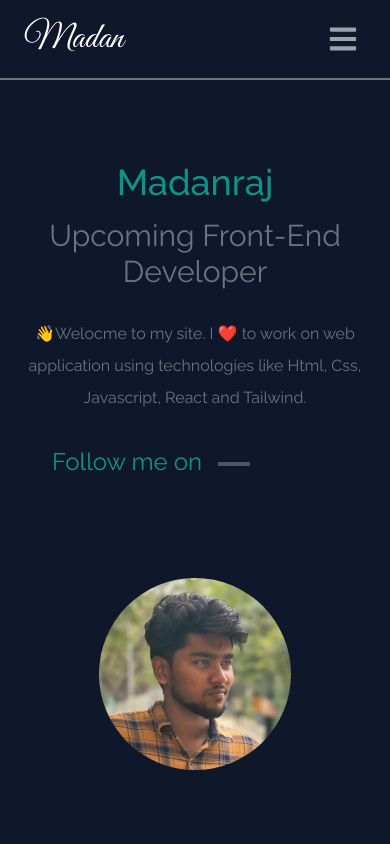
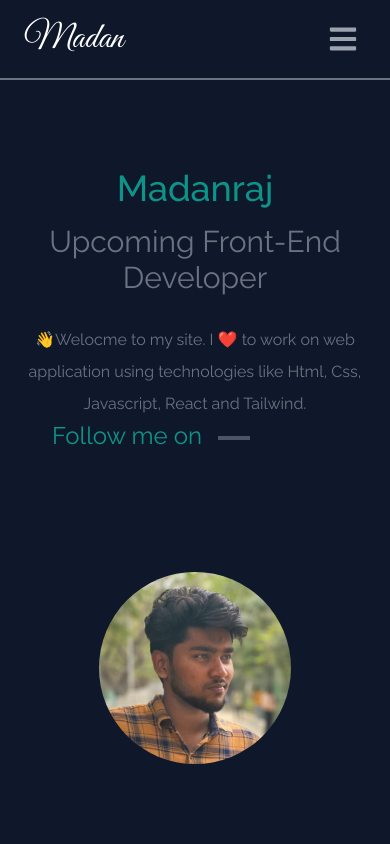
Before and after one commit to Madanraj0519/Madanraj-Portfolio, a React (Create React App) app: page / in a window 390 px wide. Shown: the top 844 px of the page. Built offline with nearby package versions, Linux system fonts and the light colour scheme.

Commit message:
change in socials

```diff
--- a/src/components/Socials.js
+++ b/src/components/Socials.js
@@ -64,9 +64,9 @@ const Socials = () => {
   return (
     <div className="text-2xl flex justify-center gap-10 py-3 text-gray-500">
 
-     <nav className="nav max-w-full flex align-middle pointer-events-none hover:pointer-events-auto">
+     <nav className="nav max-w-full flex align-middle pointer-events-none hover:pointer-events-auto -mt-8 sm:mt-0">
 
-      <h4 className="sm-header text-2xl cursor-pointer pointer-events-auto text-teal-600">Follow me on</h4>
+      <h4 className="sm-header text-2xl cursor-pointer pointer-events-auto text-teal-600 ">Follow me on</h4>
 
     <div className="line w-40 h-1 bg-gray-600 ml-4 mt-4 origin-left relative"></div>
 
@@ -78,7 +78,7 @@ const Socials = () => {
           links.map(({ id, child, href, style, download}) => (
 
 
-          <li className="nav-item">
+          <li className="nav-item mt-1 sm:mt-0">
             <a href={href} aria-label='LinkedIn' download={download}
                 rel='noreferrer' target={'_blank'}  className="nav-link text-2xl sm:text-4xl">
                     <div className={style}>
```
